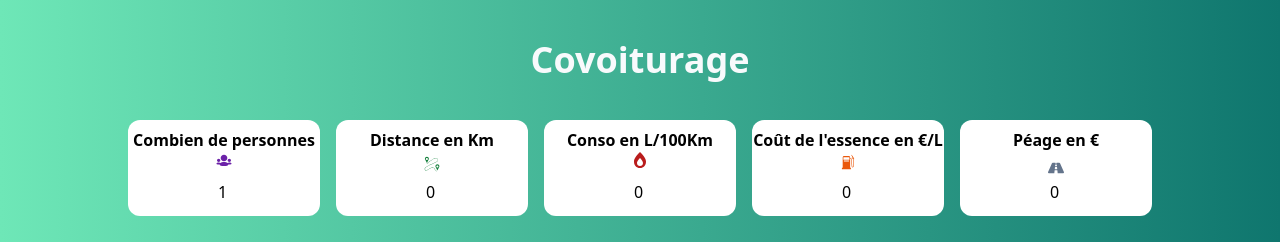
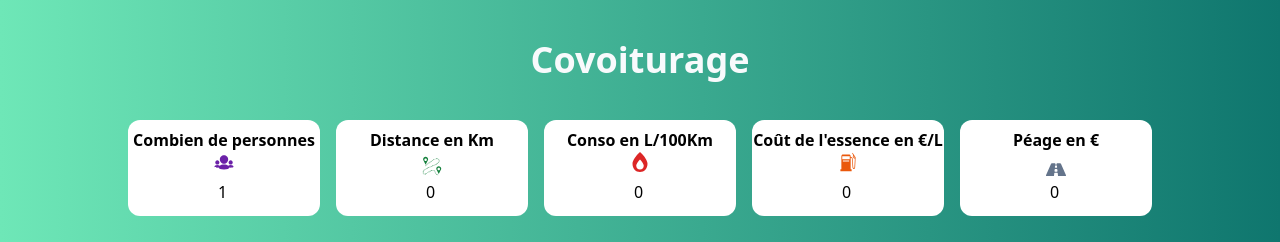
Before and after one commit to gI7DUmmY/covoiturage, a React (Create React App) app: page / in a window 1280 px wide. Shown: the top 242 px of the page. Built offline with nearby package versions, Linux system fonts and the light colour scheme.

Commit message:
💄 icon sizes

```diff
--- a/src/FormInput.jsx
+++ b/src/FormInput.jsx
@@ -8,24 +8,28 @@ const formInput = ({ id, min, max, value, handleChange, label }) => {
   const icon = id => {
     switch (id) {
       case 'pers':
-        return <TiGroup className='inline text-purple-800 lg:block lg:m-auto' />
+        return (
+          <TiGroup className='inline text-purple-800 h-5 w-auto lg:block lg:m-auto' />
+        )
 
       case 'dist':
         return (
-          <GiPathDistance className='inline text-green-700 md:block md:m-auto md:mt-1' />
+          <GiPathDistance className='inline text-green-700 h-5 w-auto md:block md:m-auto md:mt-1' />
         )
 
       case 'conso':
         return (
-          <FaBurn className='inline align-baseline text-red-700 md:mt-2 lg:block lg:m-auto' />
+          <FaBurn className='inline align-baseline text-red-600 h-5 w-auto md:mt-2 lg:block lg:m-auto' />
         )
 
       case 'prix':
-        return <GiGasPump className='inline align-baseline text-orange-600' />
+        return (
+          <GiGasPump className='inline align-baseline text-orange-600 h-5 w-auto' />
+        )
 
       case 'peage':
         return (
-          <FaRoad className='inline align-middle text-slate-500 md:block md:mx-auto md:mt-2' />
+          <FaRoad className='inline align-middle text-slate-500 h-5 w-auto md:block md:mx-auto md:mt-2' />
         )
 
       default:
```
